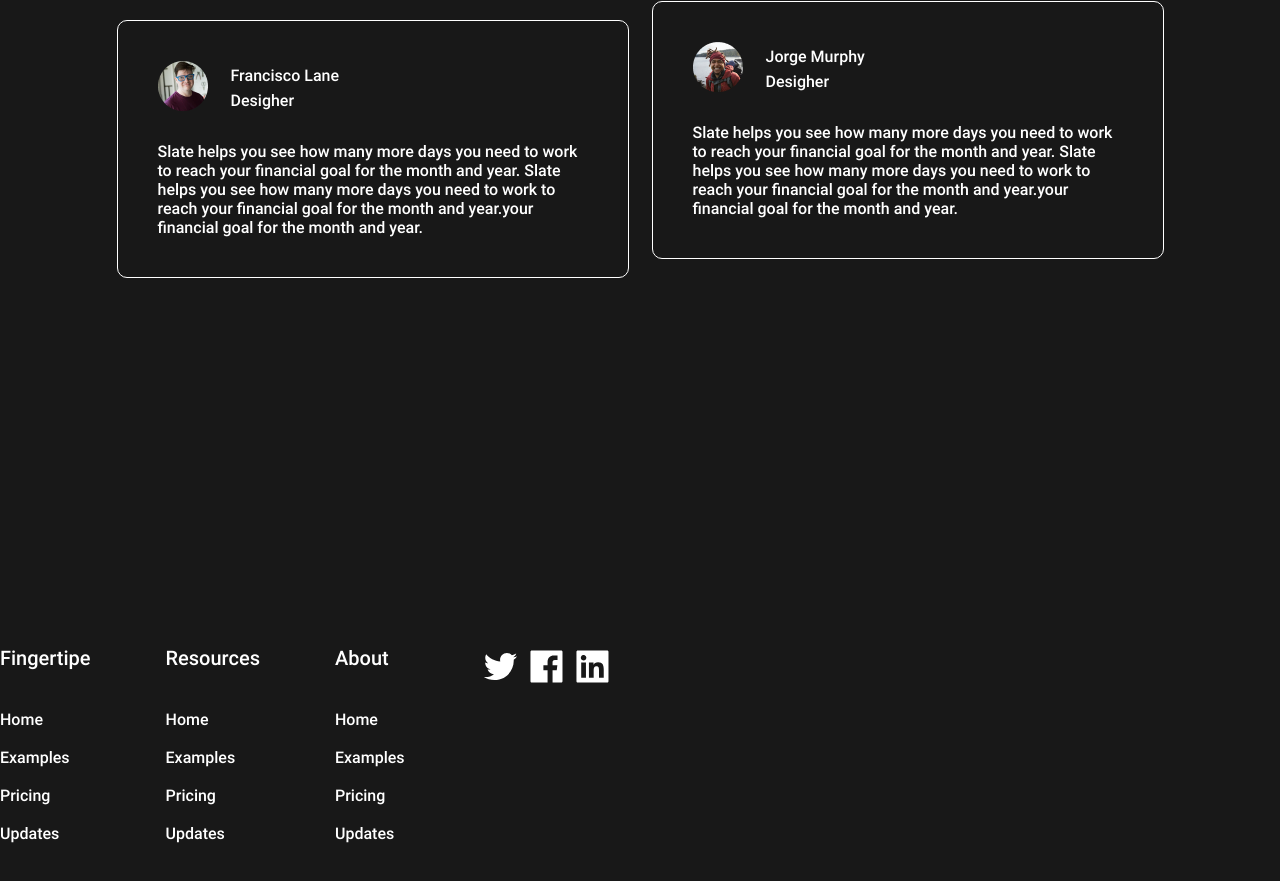
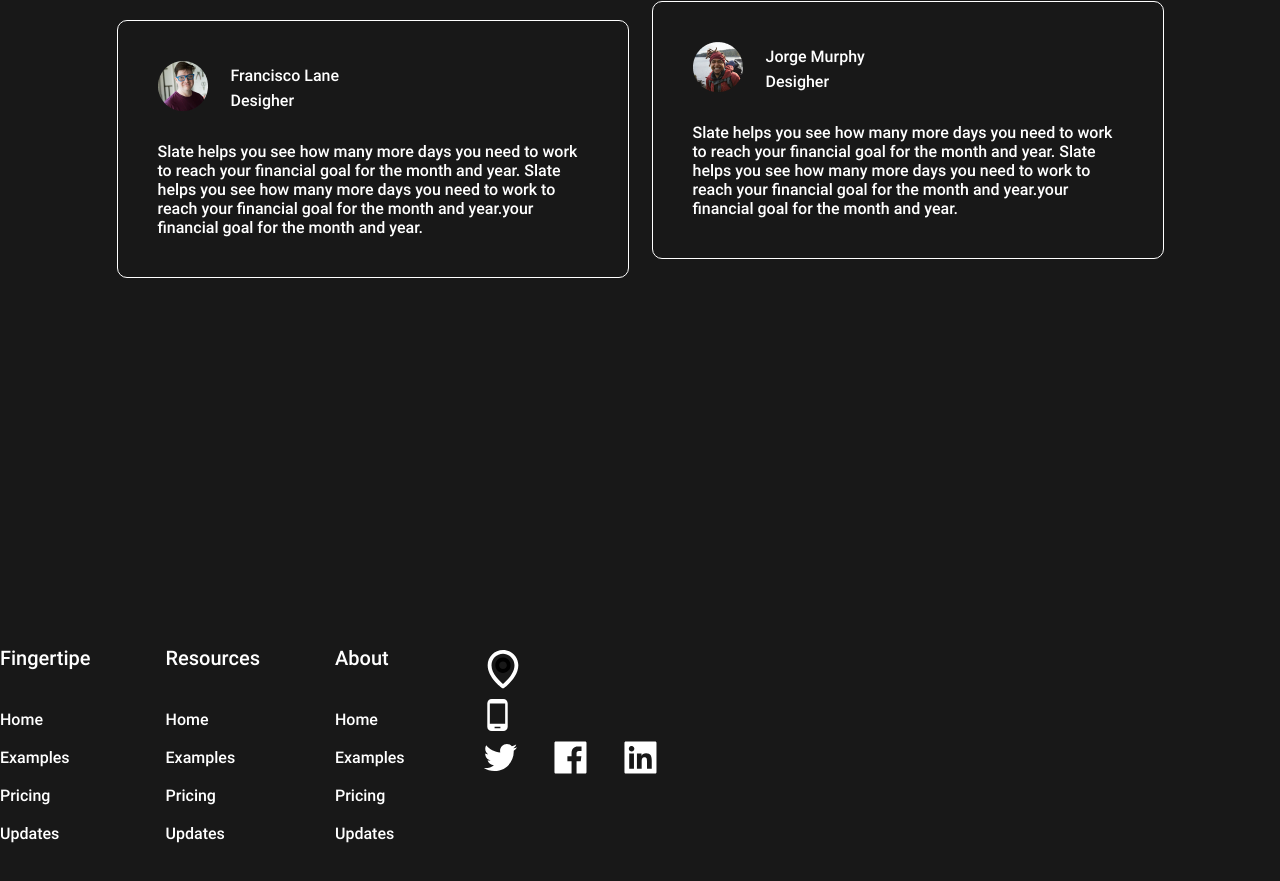
Before and after one commit to TatianaOsipova/figma-land, a plain HTML site: page index.html in a window 1280 px wide. Shown: the part 5775-6656 px from the top of the page. Drawn offline with Linux system fonts and the light colour scheme.

Commit message:
feat: add links

```diff
--- a/index.html
+++ b/index.html
@@ -298,12 +298,22 @@
         </div>
 
         <div class="footer__info">
-            <div></div>
-            <div></div>
             <div>
-                <img src="images/icons/twitter-icon.svg" alt="Twitter">
-                <img src="images/icons/facebook-icon.svg" alt="Facebook">
-                <img src="images/icons/linkedin-icon.svg" alt="Linkedin">
+                <img src="images/icons/address-icon.svg" alt="Address">
+            </div>
+            <div>
+                <img src="images/icons/phone-icon.svg" alt="Phone">
+            </div>
+            <div class="info__logos">
+                <a href="#">
+                    <img src="images/icons/twitter-icon.svg" alt="Twitter">
+                </a>
+                <a href="#">
+                    <img src="images/icons/facebook-icon.svg" alt="Facebook">
+                </a>
+                <a href="#">
+                    <img src="images/icons/linkedin-icon.svg" alt="Linkedin">
+                </a>
             </div>
         </div>
     </footer>
--- a/styles/footer.css
+++ b/styles/footer.css
@@ -33,3 +33,8 @@
 .links a:hover{
     color: grey;
 }
+
+.info__logos a{
+    margin-right: 24px;
+    text-decoration: none;
+}
```
